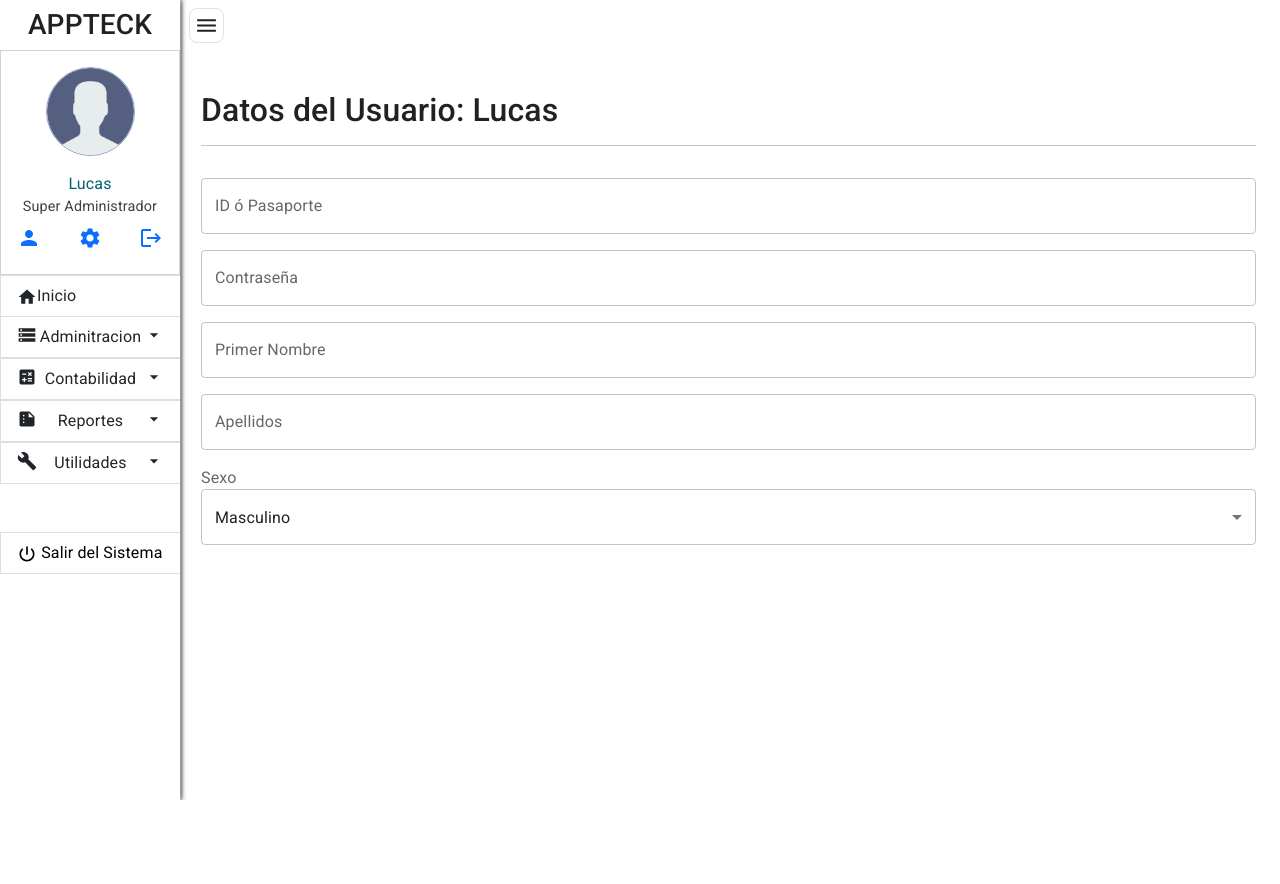
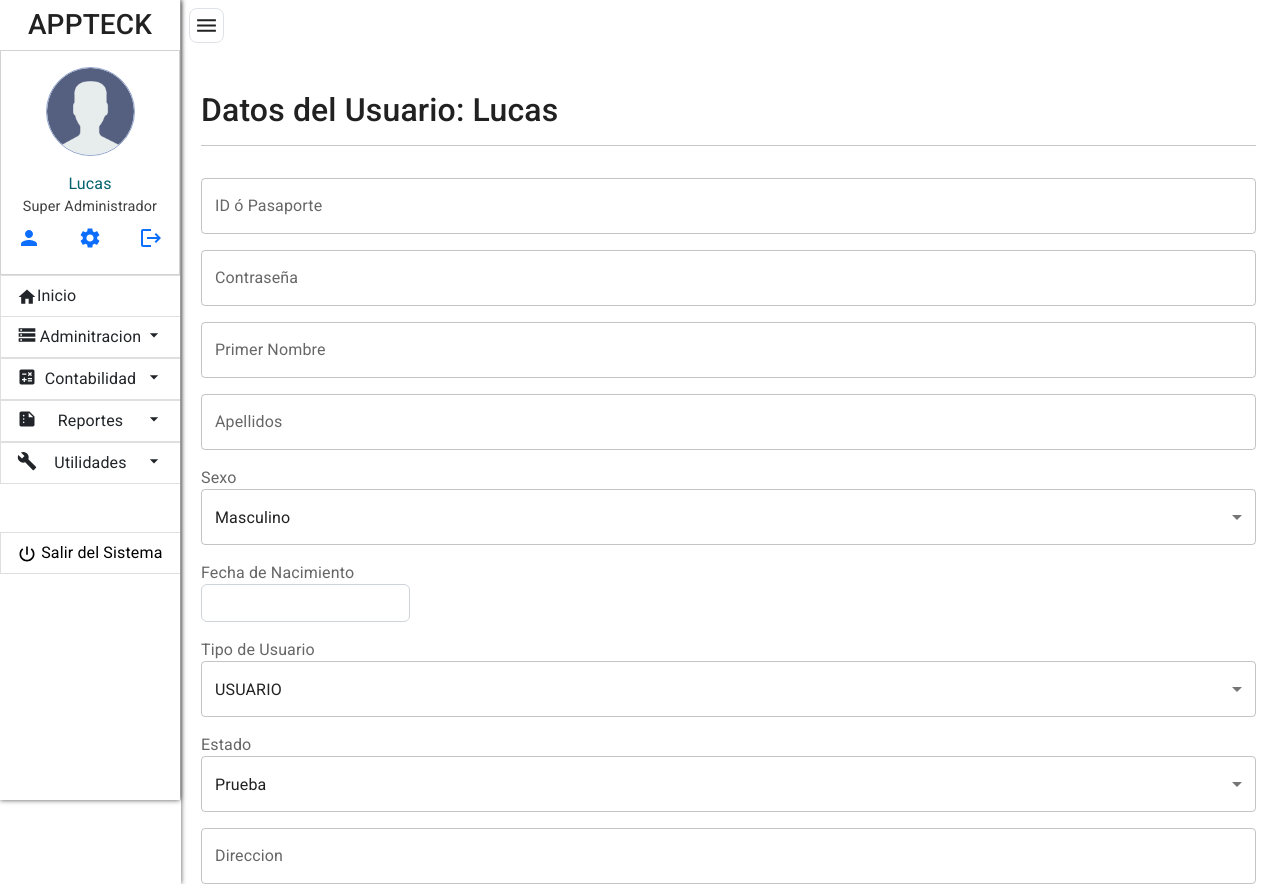
Before and after one commit to Christian-sauceda/Front-Celina, a React (Vite) app: page /profile in a window 1280 px wide. Before the commit the page ends 800 px from the top, so only its background shows below. Built offline with nearby package versions, Linux system fonts and the light colour scheme; a web font is replaced by a local one.

Commit message:
Casi terminando la pantalla de Perfil del usuario

```diff
--- a/package.json
+++ b/package.json
@@ -14,8 +14,10 @@
     "@mui/icons-material": "^5.10.9",
     "@mui/material": "^5.10.13",
     "@reduxjs/toolkit": "^1.9.0",
+    "date-fns": "^2.29.3",
     "mui-datatables": "^4.2.2",
     "react": "^18.2.0",
+    "react-datepicker": "^4.8.0",
     "react-dom": "^18.2.0",
     "react-redux": "^8.0.5",
     "react-router-dom": "^6.4.3"
--- a/src/assets/dataUsuarios.js
+++ b/src/assets/dataUsuarios.js
@@ -9,7 +9,7 @@ export const dataUsuarios = [
     ["0801199202749", "admin", "Carlos", "Leonel", "correo@gmail.com", "M", "Soltero", 25, "(504)94124512", "ADMINITRADOR", "Honduras", "Francisco Morazan", "Tegucigalpa"],
     ["0801199202749", "admin", "Carlos", "Leonel", "correo@gmail.com", "M", "Soltero", 25, "(504)94124512", "ADMINITRADOR", "Honduras", "Francisco Morazan", "Tegucigalpa"],
     ["0801199202749", "admin", "Carlos", "Leonel", "correo@gmail.com", "M", "Soltero", 25, "(504)94124512", "ADMINITRADOR", "Honduras", "Francisco Morazan", "Tegucigalpa"],
-    ["0801199202749", "admin", "Carlos", "Leonel", "correo@gmail.com", "M", "Soltero", 25, "(504)94124512", "ADMINITRADOR", "Honduras", "Francisco Morazan", "Tegucigalpa"],
+    ["0801199202749", "admin", "Carlos2222", "Leonel", "correo@gmail.com", "M", "Soltero", 25, "(504)94124512", "ADMINITRADOR", "Honduras", "Francisco Morazan", "Tegucigalpa"],
     ["0801199202749", "admin", "Carlos", "Leonel", "correo@gmail.com", "M", "Soltero", 25, "(504)94124512", "ADMINITRADOR", "Honduras", "Francisco Morazan", "Tegucigalpa"],
     ["0801199202749", "admin", "Carlos", "Leonel", "correo@gmail.com", "M", "Soltero", 25, "(504)94124512", "ADMINITRADOR", "Honduras", "Francisco Morazan", "Tegucigalpa"],
     ["0801199202749", "admin", "Carlos", "Leonel", "correo@gmail.com", "M", "Soltero", 25, "(504)94124512", "ADMINITRADOR", "Honduras", "Francisco Morazan", "Tegucigalpa"],
--- a/src/celina/pages/administracion/AsientosPage.jsx
+++ b/src/celina/pages/administracion/AsientosPage.jsx
@@ -34,6 +34,7 @@ export const AsientosPage = () => {
   ]
 
   const options = {
+    filterType: 'dropdown',
     responsive: 'simple'
   };
 
--- a/src/celina/pages/administracion/EmpresasPage.jsx
+++ b/src/celina/pages/administracion/EmpresasPage.jsx
@@ -43,7 +43,7 @@ export const EmpresasPage = () => {
     }},
   ]
   const options = {
-    filterType: 'checkbox',
+    filterType: 'dropdown',
     responsive: 'simple',
   };
 
--- a/src/celina/pages/administracion/UsuariosPage.jsx
+++ b/src/celina/pages/administracion/UsuariosPage.jsx
@@ -10,7 +10,7 @@ export const UsuariosPage = () => {
   const columns = ["ID de Usuario", "Primer Nombre", "Segundo Nombre", "Apellidos", "Email", "Sexo", "Estado Civil", "Edad", "Telefono Movil"];
 
   const options = {
-    filterType: 'checkbox',
+    filterType: 'dropdown',
     responsive: 'simple'
   };
 
--- a/src/celina/pages/perfil/PerfilPage.jsx
+++ b/src/celina/pages/perfil/PerfilPage.jsx
@@ -1,5 +1,10 @@
-import { Grid, InputLabel, MenuItem, Select, TextField } from "@mui/material"
+import { Box, Grid, InputLabel, MenuItem, Select, TextField } from "@mui/material"
 
+// DatePicker
+import DatePicker, {registerLocale} from "react-datepicker";
+import "react-datepicker/dist/react-datepicker.css";
+import es from 'date-fns/locale/es';
+registerLocale('es', es)
 
 export const PerfilPage = () => {
   return (
@@ -7,7 +12,7 @@ export const PerfilPage = () => {
     <div className="container mt-5">
       <h2>Datos del Usuario: Lucas</h2>
       <hr />
-      <form>
+      <Box component="form">
         <Grid container>
           <Grid item xs={12} sx={{mt: 2}}>
               <TextField
@@ -74,12 +79,75 @@ export const PerfilPage = () => {
           </Grid>
 
           <Grid item xs={12} sx={{mt: 2}}>
+            <InputLabel>Fecha de Nacimiento</InputLabel>
+            <DatePicker
+              // minDate={formValue.start} // Para que NO me seleccione una fecha MENOR a la fecha de INICIO
+              // selected={formValue.end}
+              onChange={(event) => onDateChange(event, 'end')}
+              className="form-control"
+              dateFormat='Pp'
+              locale='es'
+            />
+          </Grid>
 
+          <Grid item xs={12} sx={{mt: 2}}>
+            <InputLabel>Tipo de Usuario</InputLabel>
+            <Select
+              id="demo-simple-select"
+              placeholder='Ejemplo: Saravia Delarca'
+              defaultValue={2}
+              // onChange={handleChange}
+              fullWidth
+            >
+              <MenuItem value={1}>ADMINISTRADOR</MenuItem>
+              <MenuItem value={2}>USUARIO</MenuItem>
+            </Select>
+          </Grid>
 
+          <Grid item xs={12} sx={{mt: 2}}>
+            <InputLabel>Estado</InputLabel>
+            <Select
+              id="demo-simple-select"
+              placeholder='Ejemplo: Saravia Delarca'
+              defaultValue={1}
+              // onChange={handleChange}
+              fullWidth
+            >
+              <MenuItem value={1}>Prueba</MenuItem>
+              <MenuItem value={2}>Atlantida</MenuItem>
+              <MenuItem value={2}>Atlantida</MenuItem>
+              <MenuItem value={2}>Atlantida</MenuItem>
+              <MenuItem value={2}>Atlantida</MenuItem>
+              <MenuItem value={2}>Atlantida</MenuItem>
+              <MenuItem value={2}>Atlantida</MenuItem>
+              <MenuItem value={2}>Atlantida</MenuItem>
+              <MenuItem value={2}>Atlantida</MenuItem>
+              <MenuItem value={2}>Atlantida</MenuItem>
+            </Select>
+          </Grid>
+
+          <Grid item xs={12} sx={{mt: 2}}>
+            {/* <InputLabel>Direccion</InputLabel> */}
+              <TextField
+                label='Direccion'
+                type='textarea'
+                placeholder='Ejemplo: Col. Celina, Tegucigalpa, Francisco Morazan'
+                fullWidth
+                name='direccion'
+                // onChange={}
+                // error={}
+                // helperText={}
+              />
+
+            {/* <TextareaAutosize
+              aria-label="empty textarea"
+              placeholder="Ingrese su direccion"
+              style={{ width: 500 }}
+            /> */}
           </Grid>
 
         </Grid>
-      </form>
+      </Box>
     </div>
     </>
   )
--- a/src/celina/pages/utilidades/BitacoraPage.jsx
+++ b/src/celina/pages/utilidades/BitacoraPage.jsx
@@ -7,7 +7,7 @@ export const BitacoraPage = () => {
   const columns = ["Operación", "Detalle", "Pantalla", "Tablas", "IP", "HostName", "Fecha Registro"]
 
   const options = {
-    filterType: 'checkbox',
+    filterType: 'dropdown',
     responsive: 'simple'
   };
 
```
Also changed, not shown: 1 other file (tests, documents, lock files or other folders).
